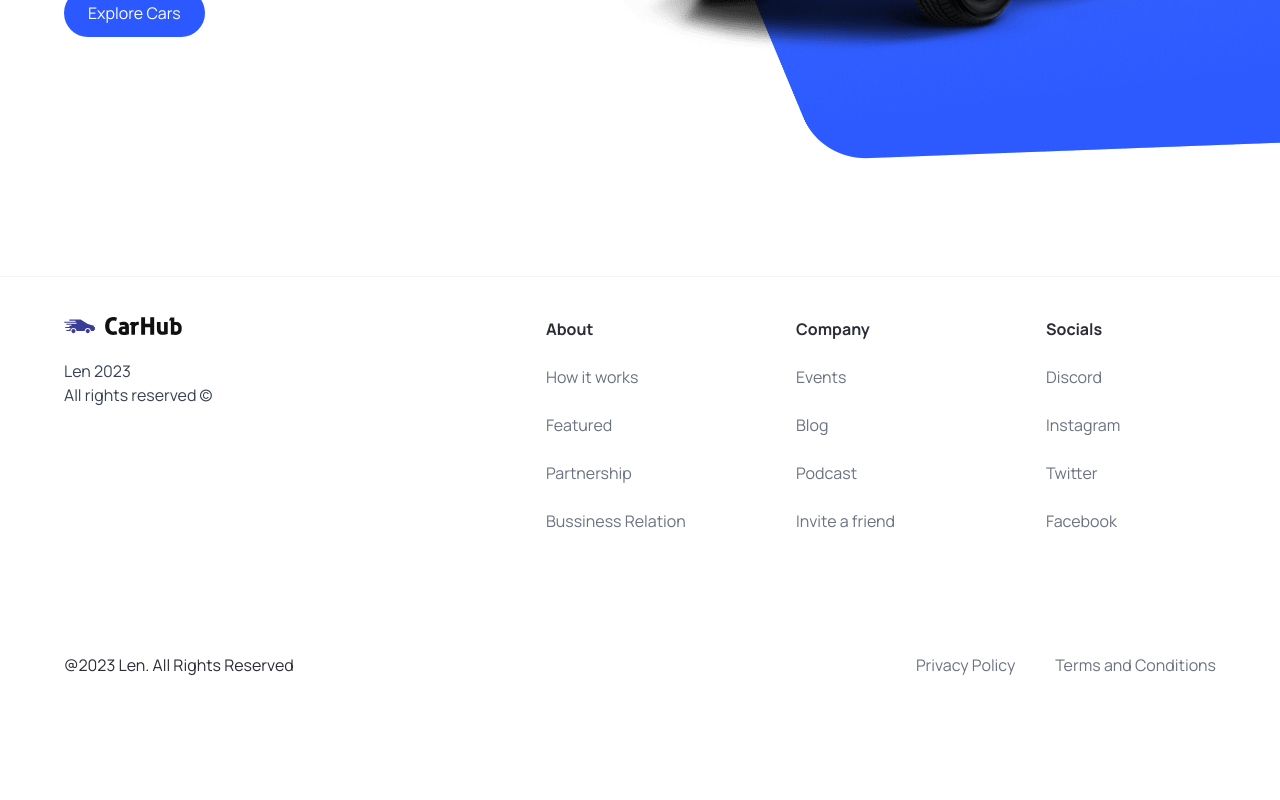
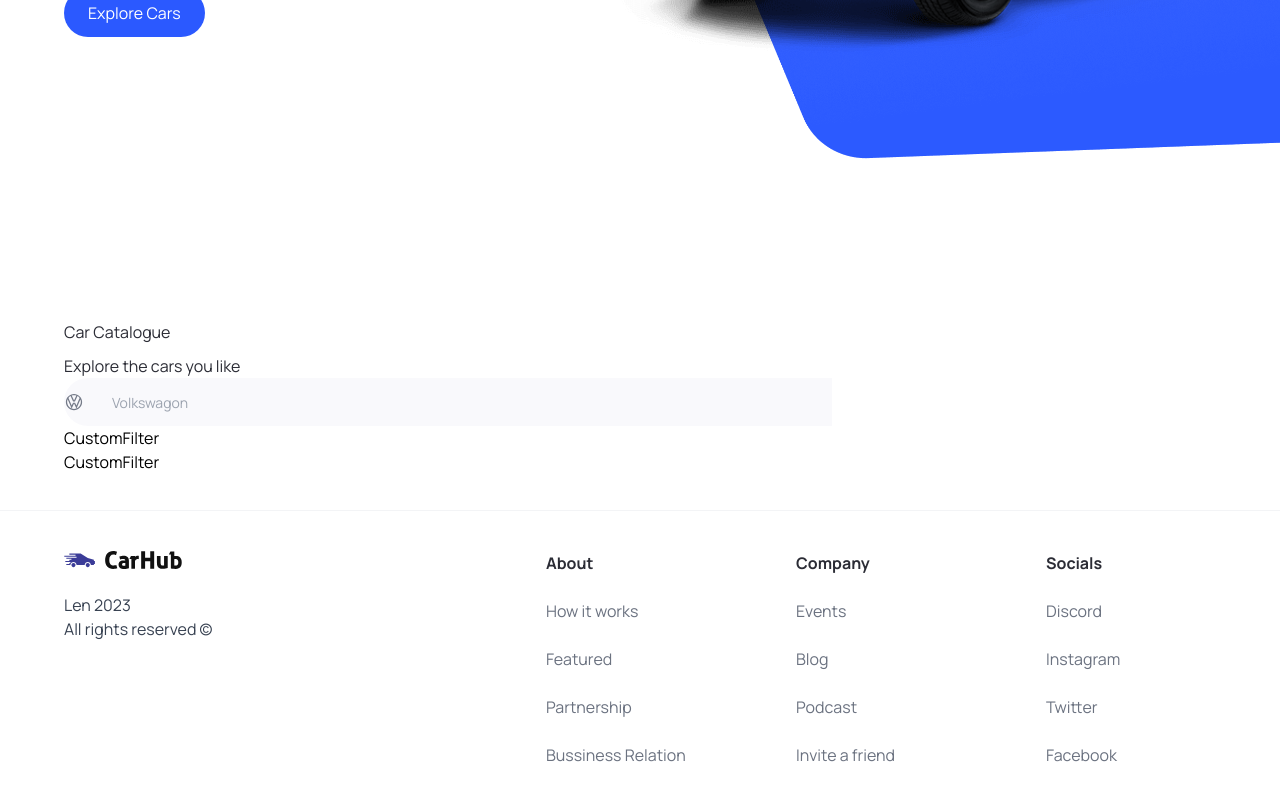
Before and after one commit to lensonfernandes/explore-wheels, a Next.js app: page / in a window 1280 px wide. Shown: the part 544-1344 px from the top of the page. Before the commit the page ends 1261 px from the top, so only its background shows below. Built offline with nearby package versions, Linux system fonts and the light colour scheme.

Commit message:
CAR- Search component added

```diff
--- a/app/page.tsx
+++ b/app/page.tsx
@@ -1,8 +1,22 @@
-import { Hero } from "@/components";
+import { CustomFilter, Hero, SearchBar } from "@/components";
 import Image from "next/image";
 
 export default function Home() {
   return <main className="overflow-hidden">
     <Hero />
+    <div className="mt-12 padding-x padding-y max-width" id="discover">
+      <div className="home__text-container">
+        <h1>Car Catalogue</h1>
+        <p>Explore the cars you like</p>
+      </div>
+      <div>
+        <SearchBar />
+        <div>
+          <CustomFilter title="fuel"/>
+          <CustomFilter  />
+        </div>
+      </div>
+
+    </div>
   </main>;
 }
--- /dev/null
+++ b/components/CustomFilter.tsx
@@ -0,0 +1,9 @@
+import React from 'react'
+
+const CustomFilter = () => {
+  return (
+    <div>CustomFilter</div>
+  )
+}
+
+export default CustomFilter
--- a/components/Hero.tsx
+++ b/components/Hero.tsx
@@ -8,7 +8,7 @@ const Hero = () => {
   return (
     <div className="hero">
       <div className="flex-1 pt-36 padding-x">
-        <h1 className="hero__title">Think Car? Think Wheels Explorer</h1>
+        <h1 className="hero__title">Think Car? Think Wheels - Explorer</h1>
         <p className="hero__subtitle">Wheels exploration ends here</p>
 
         <CustomButton
--- /dev/null
+++ b/components/SearchBar.tsx
@@ -0,0 +1,21 @@
+"use client";
+
+import React, { useState } from "react";
+import SearchManufacturer from "./SearchManufacturer";
+
+const SearchBar = () => {
+  const [manufacturer, setManufacturer] = useState("");
+  const handleSearch = () => {};
+  return (
+    <form className="searchbar" onSubmit={handleSearch}>
+      <div className="searchbar__item">
+        <SearchManufacturer
+          manufacturer={manufacturer}
+          setManufacturer={setManufacturer}
+        />
+      </div>
+    </form>
+  );
+};
+
+export default SearchBar;
--- /dev/null
+++ b/components/SearchManufacturer.tsx
@@ -0,0 +1,62 @@
+"use client";
+import { SearchManufacturerProps } from "@/types";
+import { Combobox, Transition } from "@headlessui/react";
+import React, { useState, Fragment } from "react";
+import Image from "next/image";
+import { manufacturers } from "@/constants";
+
+const SearchManufacturer = ({
+  manufacturer,
+  setManufacturer,
+}: SearchManufacturerProps) => {
+  const [query, setQuery] = useState("");
+  const filteredManufacturers =
+    query === ""
+      ? manufacturers
+      : manufacturers.filter((item) =>
+          item
+            .toLowerCase()
+            .replace(/\s+/g, "")
+            .includes(query.toLowerCase().replace(/\s+/g, ""))
+        );
+  return (
+    <div className="search-manufacturer">
+      <Combobox value={manufacturer} onChange={setManufacturer}>
+        <div className="relative w-full">
+          <Combobox.Button className="absolute top-[14px]">
+            <Image src="/car-logo.svg" width={20} height={20} alt="car" />
+          </Combobox.Button>
+          <Combobox.Input
+            className="search-manufacturer__input"
+            placeholder="Volkswagon"
+            displayValue={(manufacturer: string) => manufacturer}
+            onChange={(e) => setQuery(e.target.value)}
+          />
+          <Transition
+            as={Fragment}
+            leave="transition ease-in duration-100"
+            leaveFrom="opacity-100"
+            leaveTo="opacity-0"
+          >
+            <Combobox.Options>
+              {filteredManufacturers.map((item) => (
+                <Combobox.Option
+                  key={item}
+                  className={({ active }) => `
+                    relative search-manufacturer__option ${
+                      active ? "bg-primary-blue text-white" : "text-gray-900"
+                    }`}
+                  value={item}
+                >
+                  {item}
+                </Combobox.Option>
+              ))}
+            </Combobox.Options>
+          </Transition>
+        </div>
+      </Combobox>
+    </div>
+  );
+};
+
+export default SearchManufacturer;
--- a/components/index.ts
+++ b/components/index.ts
@@ -2,5 +2,8 @@ import Hero from './Hero'
 import CustomButton from './CustomButton'
 import Navbar from './Navbar'
 import Footer from './Footer'
+import SearchBar from './SearchBar'
+import CustomFilter from './CustomFilter'
+import SearchManufacturer from './SearchManufacturer'
 
-export {Hero, CustomButton, Navbar, Footer}
+export {Hero, CustomButton, Navbar, Footer, SearchBar, CustomFilter, SearchManufacturer}
--- a/package.json
+++ b/package.json
@@ -9,6 +9,7 @@
     "lint": "next lint"
   },
   "dependencies": {
+    "@headlessui/react": "^1.7.17",
     "@types/node": "20.5.1",
     "@types/react": "18.2.20",
     "@types/react-dom": "18.2.7",
--- a/types/index.ts
+++ b/types/index.ts
@@ -6,3 +6,8 @@ export interface CustomButtonProps {
   handleClick?: MouseEventHandler<HTMLButtonElement>;
   btnType? : "button" | "submit";
 }
+
+export interface SearchManufacturerProps {
+  manufacturer: string;
+  setManufacturer: (manufacturer : string) => void;
+}
```
Also changed, not shown: 1 other file (tests, documents, lock files or other folders).
